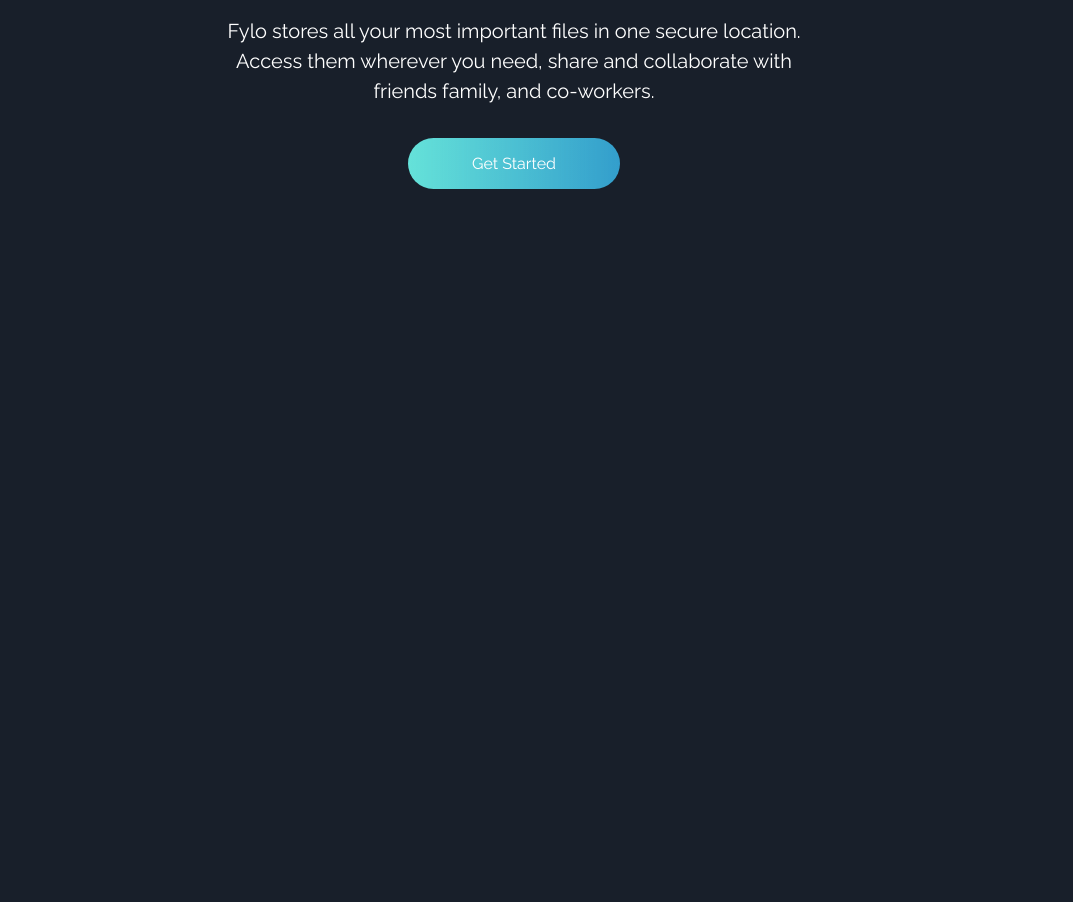
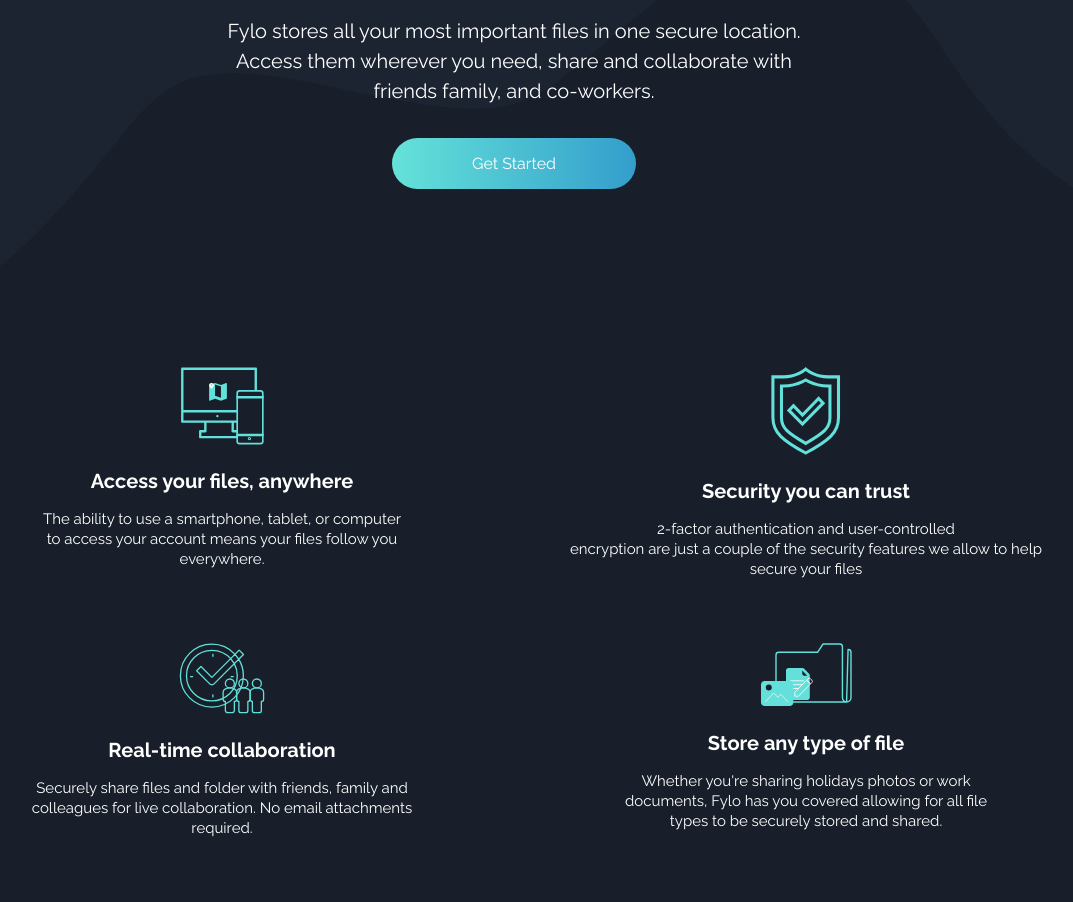
Before and after one commit to jakub-ozog/fylo-dark-theme-landing-page, a plain HTML site: page index.html in a window 1280 px wide. Shown: the part 793-1695 px from the top of the page, without its empty margins (126-1199 px from the left). Before the commit the page ends 982 px from the top, so only its background shows below. Drawn offline with Linux system fonts and the light colour scheme.

Commit message:
features section added

```diff
--- a/index.html
+++ b/index.html
@@ -34,18 +34,60 @@
         </ul>
       </nav>
     </header>
+    <div class="container">
+
 
     <main>
       <section class="getStarted">
         <div class="getStarted__heroImg">
           <img src="images/illustration-intro.png" alt="illustration-intro">
         </div>
-        <h1 class="getStarted__title">All your files in one secure location, <br>accessible anywhere </h1>
+        <h1 class="getStarted__title">All your files in one secure location, <br>accessible anywhere.</h1>
         <h2 class="getStarted__subtitle">Fylo stores all your most important files in one secure location. <br> Access them wherever you need, share and collaborate with <br> friends family, and co-workers.</h2>
 
         <button role="button" class="getStarted__btn"> Get Started</button>
       </section>
+      <div class="waveBg">
+        <!-- <img src="images/bg-curvy-desktop.svg" alt=""> -->
+      </div>
+      <section class="features">
+
+        <img src="" alt="">
+        <div class="features__gridWrapper">
+          <div class="features__gridElement">
+            <img class="features__gridImg" src="images/icon-access-anywhere.svg" alt="">
+            <h3 class="features__title">
+              Access your files, anywhere
+            </h3>
+            <p class="features__desc">The ability to use a smartphone, tablet, or computer <br> to access your account means your files follow you <br> everywhere.</p>
+          </div>
+          <div class="features__gridElement">
+            <img class="features__gridImg" src="images/icon-security.svg" alt="">
+            <h3 class="features__title">
+              Security you can trust
+            </h3>
+            <p class="features__desc">2-factor authentication and user-controlled <br> encryption  are just a couple of the security features we allow to help <br> secure your files</p>
+          </div>
+          <div class="features__gridElement">
+            <img class="features__gridImg" src="images/icon-collaboration.svg" alt="">
+            <h3 class="features__title">
+              Real-time collaboration
+            </h3>
+            <p class="features__desc">Securely share files and folder with friends, family and <br> colleagues for live collaboration. No email attachments <br> required.</p>
+          </div>
+          <div class="features__gridElement">
+            <img class="features__gridImg" src="images/icon-any-file.svg" alt="">
+            <h3 class="features__title">
+              Store any type of file
+            </h3>
+            <p class="features__desc">Whether you're sharing holidays photos or work <br> documents, Fylo has you covered allowing for all file <br> types to be securely stored and shared.</p>
+          </div>
+
+        </div>
+      </section>
     </main>
+
+  </div>
 
     <footer></footer>
   </body>
--- a/styles/style.scss
+++ b/styles/style.scss
@@ -21,9 +21,17 @@ $OpenSans: "Open Sans", sans-serif;
 }
 
 body {
-  background: $DarkBlue2;
+  background: $DarkBlue1;
+  overflow-x: hidden;
 }
 
+
+.container {
+    max-width: 1440px;
+    width: 100%;
+    margin: 0 auto;
+
+}
 ul {
   list-style-type: none;
   padding: 0;
@@ -78,7 +86,7 @@ ul {
 
   &__btn {
 
-    padding: 1rem 4rem;
+    padding: 1rem 5rem;
     cursor: pointer;
     background: linear-gradient(90deg, $Cyan, transparent), $Blue;
     color: $White;
@@ -90,3 +98,48 @@ ul {
     border-radius: 40px;
   }
 }
+.waveBg {
+    background-image: url(/images/bg-curvy-desktop.svg);
+    background-position: center;
+    background-repeat: no-repeat;
+    width: 100%;
+    /* display: block; */
+    height: 46vh;
+    margin-top: -13rem;
+
+}
+.features {
+    background:$DarkBlue2;
+    position: relative;
+    padding-bottom: 3rem;
+
+
+
+    &__gridWrapper {
+        display: grid;
+        grid-template-columns: 1fr 1fr;
+        color: $White;
+        gap: 3rem;
+        font-family: $Raleway;
+        padding: 0 5rem;
+    }
+
+    &__gridElement {
+        text-align: center;
+    }
+
+    &__gridImg {
+        margin-bottom: 1.25rem;
+    }
+
+    &__title {
+        font-size: 1.25rem;
+        margin-bottom: 1rem;
+    }
+
+    &__desc {
+        font-size: .938rem;
+        margin-bottom: 1rem;
+        line-height: 20px;
+    }
+}
```
Also changed, not shown: styles/dist/style.css.
